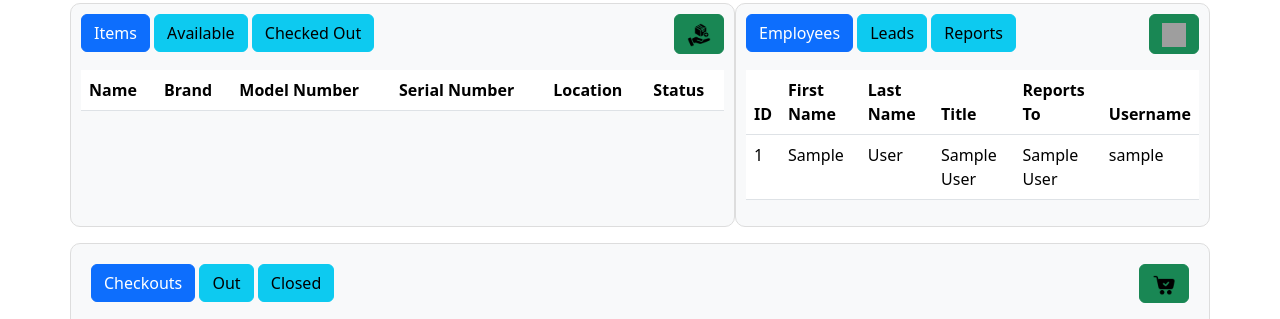
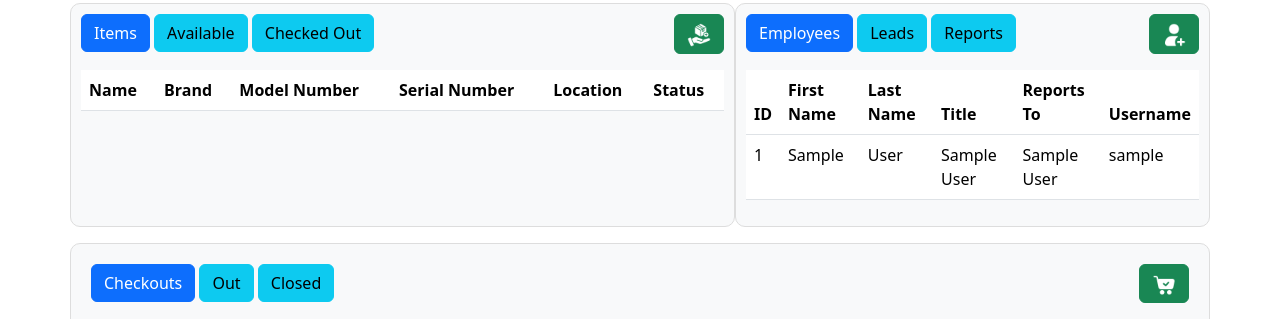
Before and after one commit to Teknicallity/Comp405-Inventory, a Flask app: page /employees/filter/ in a window 1280 px wide. Shown: the part 61-380 px from the top of the page. Run offline with Flask 3, Linux system fonts and the light colour scheme; the visitor is signed in with stand-in values (Sample User, id 1); tables that the repository leaves empty hold one stand-in row (values such as "Sample post"); lists and menus that the app fills with data are empty; some libraries are stand-ins or nearby versions; grey boxes are pictures that could not be loaded.

Commit message:
Change create buttons to white

```diff
--- a/app/templates/home.html
+++ b/app/templates/home.html
@@ -21,7 +21,7 @@
                         <button class="btn btn-info" onclick="filterItemTable('checked-out')">Checked Out</button>
                     </div>
                     <a href="{{ url_for('main.create_item') }}" class="btn btn-success btn-block mb-2">
-                        <img src="{{ url_for('static', filename='images/add-item.png') }}" alt="Add"
+                        <img src="{{ url_for('static', filename='images/add-item-white.png') }}" alt="Add"
                             style="width: 24px; height: 24px;">
                     </a>
                 </div>
@@ -72,7 +72,7 @@
                     <div>
                         {% if current_user.is_authenticated and current_user.is_admin %}
                         <a href="{{ url_for('main.create_employee') }}" class="btn btn-success btn-block mb-2">
-                            <img src="{{ url_for('static', filename='images/add-user.png') }}" alt="Add" style="width: 24px; height: 24px;">
+                            <img src="{{ url_for('static', filename='images/add-user-white.png') }}" alt="Add" style="width: 24px; height: 24px;">
                         </a>
                         {% endif %}
                     </div>
@@ -120,7 +120,7 @@
                         <button class="btn btn-info" onclick="filterCheckoutTable('closed')">Closed</button>
                     </div>
                     <a href="{{ url_for('main.create_checkout') }}" class="btn btn-success btn-block mb-2">
-                        <img src="{{ url_for('static', filename='images/checkout.png') }}" alt="Add" style="width: 24px; height: 24px;">
+                        <img src="{{ url_for('static', filename='images/checkout-white.png') }}" alt="Add" style="width: 24px; height: 24px;">
                     </a>
                 </div>
                 <div class="table-responsive">
```
Also changed, not shown: app/static/images/add-item-white.png (added), app/static/images/add-user-white.png (added), app/static/images/checkout-white.png (added).
